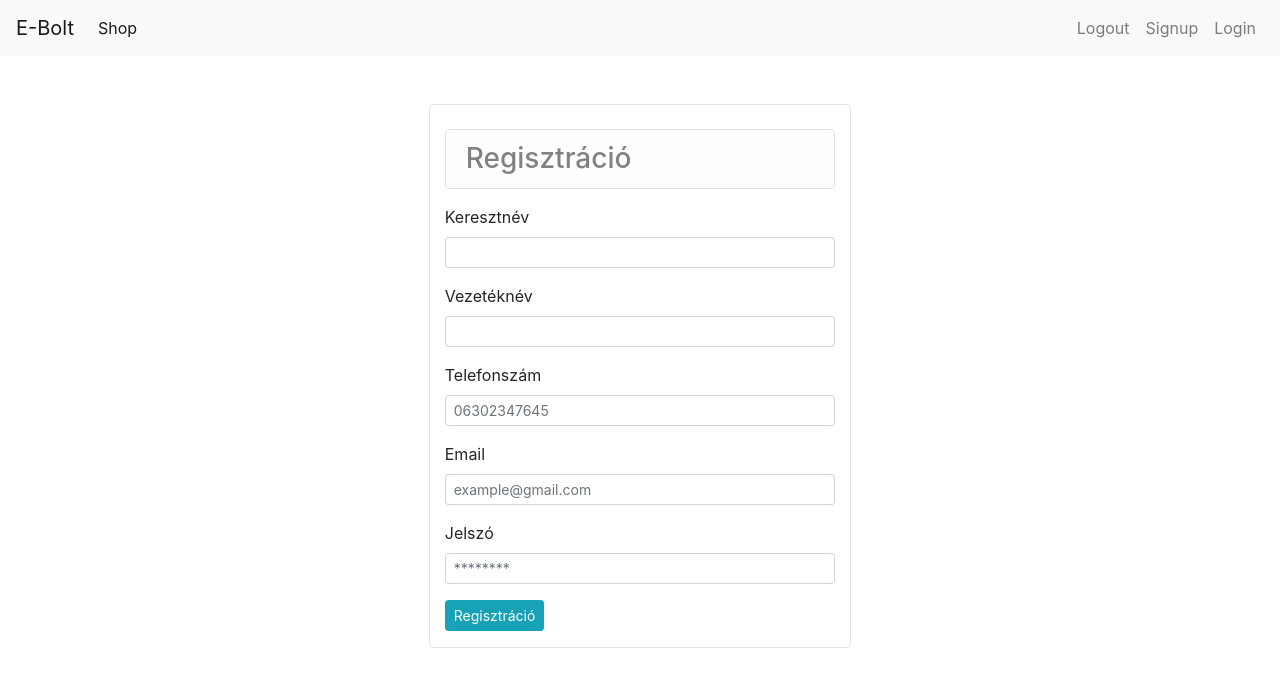
After one commit to Attis7305/Webbolt, a Django app: page /signup in a window 1280 px wide. The commit adds this page. Shown: the top 687 px of the page. Run offline with Django 5.2, Linux system fonts and the light colour scheme; some libraries are stand-ins or nearby versions.

Commit message:
Masodik feltolt

```diff
--- a/Webbolt/settings.py
+++ b/Webbolt/settings.py
@@ -117,6 +117,8 @@ USE_TZ = True
 # https://docs.djangoproject.com/en/5.0/howto/static-files/
 
 STATIC_URL = 'static/'
+MEDIA_URL = "/image/download/"
+MEDIA_ROOT = BASE_DIR
 
 # Default primary key field type
 # https://docs.djangoproject.com/en/5.0/ref/settings/#default-auto-field
--- a/Webbolt/urls.py
+++ b/Webbolt/urls.py
@@ -16,8 +16,10 @@ Including another URLconf
 """
 from django.contrib import admin
 from django.urls import path, include
+from django.conf.urls.static import static
+from . import settings
 
 urlpatterns = [
     path('admin/', admin.site.urls),
     path('', include('shopapi.urls'))
-]
+] + static(settings.MEDIA_URL, document_root=settings.MEDIA_ROOT)
--- a/shopapi/admin.py
+++ b/shopapi/admin.py
@@ -1,6 +1,7 @@
 from django.contrib import admin
 from .models.product import Product
 from .models.category import Category
+from .models.customer import Customer
 
 class AdminProduct(admin.ModelAdmin):
     list_display = ['name', 'price', 'category']
@@ -11,3 +12,4 @@ class AdminCategory(admin.ModelAdmin):
 # Register your models here.
 admin.site.register(Product, AdminProduct)
 admin.site.register(Category, AdminCategory)
+admin.site.register(Customer)
--- a/shopapi/models/__init__.py
+++ b/shopapi/models/__init__.py
@@ -1,2 +1,3 @@
 from .product import Product
 from .category import Category
+from  .customer import  Customer
--- a/shopapi/models/category.py
+++ b/shopapi/models/category.py
@@ -3,5 +3,9 @@ from django.db import models
 class Category(models.Model):
     name = models.CharField(max_length=20)
 
+    @staticmethod
+    def get_all_categories():
+        return Category.objects.all()
+
     def __str__(self):
         return  self.name
--- /dev/null
+++ b/shopapi/templates/base.html
@@ -0,0 +1,56 @@
+<!doctype html>
+<html lang="en">
+  <head>
+    <!-- Required meta tags -->
+    <meta charset="utf-8">
+    <meta name="viewport" content="width=device-width, initial-scale=1, shrink-to-fit=no">
+
+    <!-- Bootstrap CSS -->
+    <link rel="stylesheet" href="https://cdn.jsdelivr.net/npm/bootstrap@4.0.0/dist/css/bootstrap.min.css" integrity="sha384-Gn5384xqQ1aoWXA+058RXPxPg6fy4IWvTNh0E263XmFcJlSAwiGgFAW/dAiS6JXm" crossorigin="anonymous">
+
+    <title>Webshop</title>
+  </head>
+  <body>
+    <!--navbar-->
+    <nav class="navbar navbar-expand-lg navbar-light bg-light">
+      <a class="navbar-brand" href="#">E-Bolt</a>
+      <button class="navbar-toggler" type="button" data-toggle="collapse" data-target="#navbarSupportedContent" aria-controls="navbarSupportedContent" aria-expanded="false" aria-label="Toggle navigation">
+        <span class="navbar-toggler-icon"></span>
+      </button>
+
+      <div class="collapse navbar-collapse" id="navbarSupportedContent">
+        <ul class=" navbar-nav mr-auto">
+          <li class="nav-item active">
+            <a class="nav-link" href="#">Shop <span class="sr-only">(current)</span></a>
+          </li>
+
+        </ul>
+
+        <ul class=" navbar-nav my-2 my-lg-0">
+          <li class="nav-item">
+            <a class="nav-link" href="#">Logout <span class="sr-only">(current)</span></a>
+          </li>
+          <li class="nav-item">
+            <a class="nav-link" href="/signup">Signup <span class="sr-only">(current)</span></a>
+          </li>
+          <li class="nav-item">
+            <a class="nav-link" href="#">Login <span class="sr-only">(current)</span></a>
+          </li>
+
+        </ul>
+
+      </div>
+    </nav>
+
+      {% block content %}{% endblock %}
+
+
+
+
+    <!-- Optional JavaScript -->
+    <!-- jQuery first, then Popper.js, then Bootstrap JS -->
+    <script src="https://code.jquery.com/jquery-3.2.1.slim.min.js" integrity="sha384-KJ3o2DKtIkvYIK3UENzmM7KCkRr/rE9/Qpg6aAZGJwFDMVNA/GpGFF93hXpG5KkN" crossorigin="anonymous"></script>
+    <script src="https://cdn.jsdelivr.net/npm/popper.js@1.12.9/dist/umd/popper.min.js" integrity="sha384-ApNbgh9B+Y1QKtv3Rn7W3mgPxhU9K/ScQsAP7hUibX39j7fakFPskvXusvfa0b4Q" crossorigin="anonymous"></script>
+    <script src="https://cdn.jsdelivr.net/npm/bootstrap@4.0.0/dist/js/bootstrap.min.js" integrity="sha384-JZR6Spejh4U02d8jOt6vLEHfe/JQGiRRSQQxSfFWpi1MquVdAyjUar5+76PVCmYl" crossorigin="anonymous"></script>
+  </body>
+</html>
--- /dev/null
+++ b/shopapi/templates/signup.html
@@ -0,0 +1,72 @@
+{% extends 'base.html' %}
+
+{% block content %}
+
+<div class="container">
+
+    <div class="p-4 m-4">
+
+        <div class="col-lg-5 mx-auto border rounded pt-4">
+            <h3 class="alert alert-light border rounded">Regisztráció</h3>
+            <form action="/signup" method="POST">
+
+            {% csrf_token %}
+
+            {% if error %}
+            <div class="alert alert-danger" role="alert">
+                {{error}}
+            </div>
+            {% endif %}
+
+            <!--first name-->
+            <div class="form-group">
+                <label for="">Keresztnév</label>
+                <input type="text"
+                name="firstname" id="" value="{{values.first_name}}" class="form-control form-control-sm" placeholder="">
+
+            </div>
+
+            <!--last name-->
+            <div class="form-group">
+                <label for="">Vezetéknév</label>
+                <input type="text"
+                name="lastname" id="" value="{{values.last_name}}"  class="form-control form-control-sm" placeholder="">
+
+            </div>
+
+            <!--phone-->
+            <div class="form-group">
+                <label for="">Telefonszám</label>
+                <input type="text"
+                name="phone" id="" value="{{values.phone}}"  class="form-control form-control-sm" placeholder="06302347645">
+
+            </div>
+
+            <!--email-->
+            <div class="form-group">
+              <label for="">Email</label>
+              <input required type="email"
+              name="email" id="" value="{{values.email}}"  class="form-control form-control-sm" placeholder="example@gmail.com">
+
+            </div>
+
+            <!--password-->
+            <div class="form-group">
+                <label for="">Jelszó</label>
+                <input type="password"
+                name="password" id="" class="form-control form-control-sm" placeholder="********">
+
+              </div>
+
+              <div class="form-group">
+                <input class="btn btn-sm btn-info" type="submit" value="Regisztráció">
+              </div>
+
+
+            </form>
+        </div>
+    </div>
+</div>
+
+
+{% endblock %}
--- a/shopapi/urls.py
+++ b/shopapi/urls.py
@@ -1,9 +1,10 @@
 from django.contrib import admin
 from django.urls import path
 
-from .views import index
+from .views import index , signup
 
 
 urlpatterns = [
-    path('', index)
+    path('', index , name='homepage'),
+    path('signup' , signup)
 ]
--- a/shopapi/views.py
+++ b/shopapi/views.py
@@ -1,6 +1,94 @@
-from django.shortcuts import render
+from django.shortcuts import render, redirect
 from django.http import HttpResponse
+from django.contrib.auth.hashers import make_password, check_password
+from .models.product import Product
+from .models.category import Category
+from .models.customer import Customer
 
 # Create your views here.
 def index(request):
-    return render(request , 'index.html')
+    products = None
+    categories = Category.get_all_categories()
+    categoryID = request.GET.get('category')
+    if categoryID:
+        products = Product.get_all_products_by_categoryid(categoryID)
+    else:
+        products = Product.get_all_products();
+
+    data = {}
+    data['products'] = products
+    data['categories'] = categories
+
+    return render(request , 'index.html' , data)
+
+def validateCustomer(customer):
+    error_message = None;
+    if (not customer.first_name):
+        error_message = "Keresztnév megadása kötelező!"
+    elif len(customer.first_name) < 4:
+        error_message = 'A keresztnév legalább 4 karakter legyen!'
+    elif not customer.last_name:
+        error_message = 'Vezetéknév megadása kötelező!'
+    elif len(customer.last_name) < 4:
+        error_message = 'A vezeteknév legalább 4 karakter legyen!'
+    elif not customer.phone:
+        error_message = 'Telefonszám megadása kötelező!'
+    elif len(customer.phone) < 10:
+        error_message = 'A telefonszám legalább 10 karakter legyen!'
+    elif len(customer.password) < 6:
+        error_message = 'A jelszó legalább 6 karakter legyen!'
+    elif len(customer.email) < 5:
+        error_message = 'Az email legalább 5 karakter legyen!'
+    elif customer.isExists():
+        error_message = 'Email cím már regisztrálva'
+
+    #saving
+
+    return error_message
+
+def registerUser(request):
+    postData = request.POST
+    first_name = postData.get('firstname')
+    last_name = postData.get('lastname')
+    phone = postData.get('phone')
+    email = postData.get('email')
+    password = postData.get('password')
+    #validation
+    value = {
+        'first_name': first_name,
+        'last_name': last_name,
+        'phone': phone,
+        'email': email
+    }
+
+    error_message = None
+
+    customer = Customer(first_name=first_name,
+                        last_name=last_name,
+                        phone=phone,
+                        email=email,
+                        password=password)
+    error_message = validateCustomer(customer)
+
+
+    if not error_message:
+        print(first_name, last_name, phone, email, password)
+        customer.password = make_password(customer.password)
+
+        customer.register()
+
+        return redirect('homepage')
+    else:
+        data = {
+            'error': error_message,
+            'values': value
+        }
+        return render(request , 'signup.html' , data)
+
+
+def signup(request):
+
+    if request.method == 'GET':
+        return render(request , 'signup.html')
+    else:
+        return registerUser(request)
```
Also changed, not shown: shopapi/models/customer.py (added, +17 -0 lines), shopapi/models/product.py (+12 -0 lines), shopapi/templates/index.html (+43 -11 lines), db.sqlite3, shopapi/migrations/0004_customer_alter_product_description.py (added).
